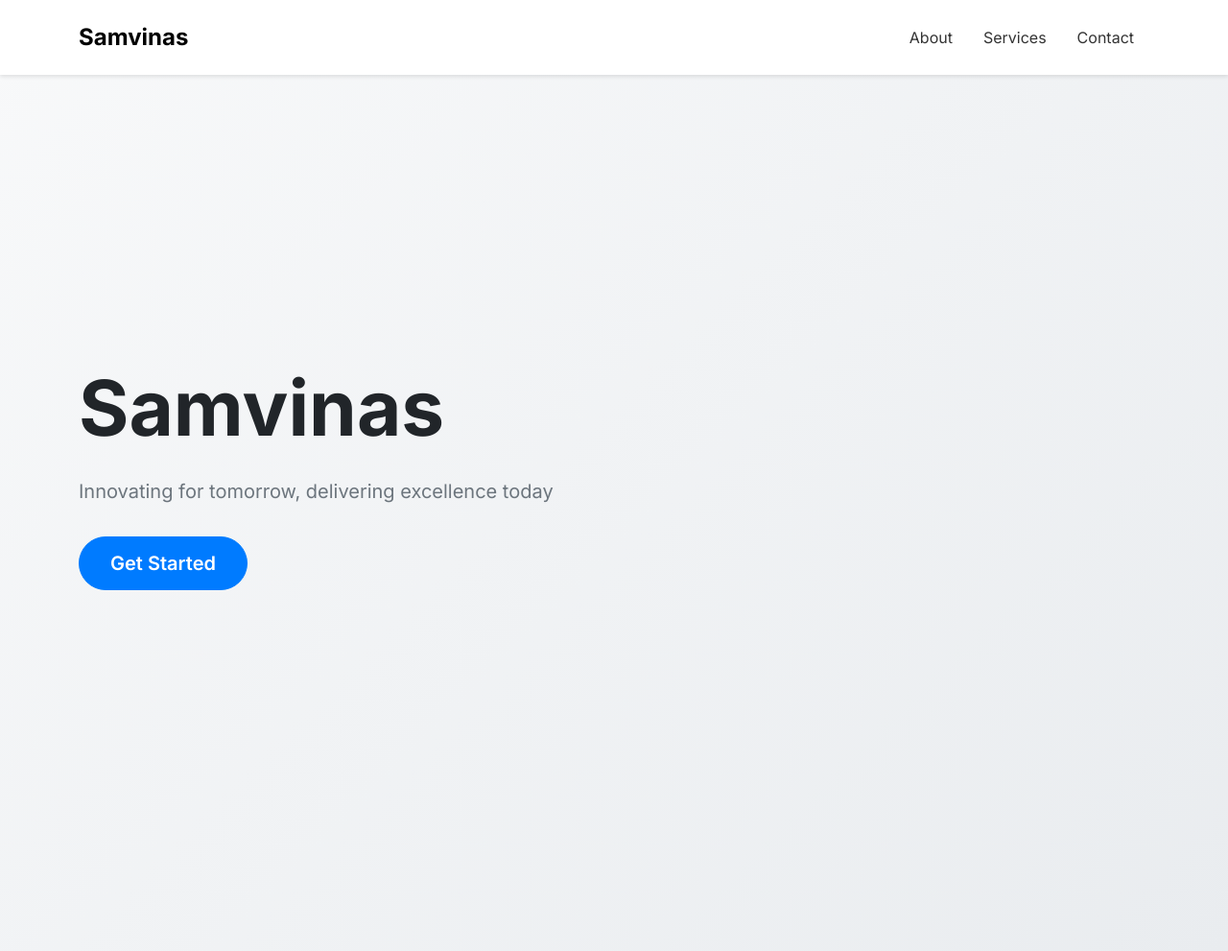
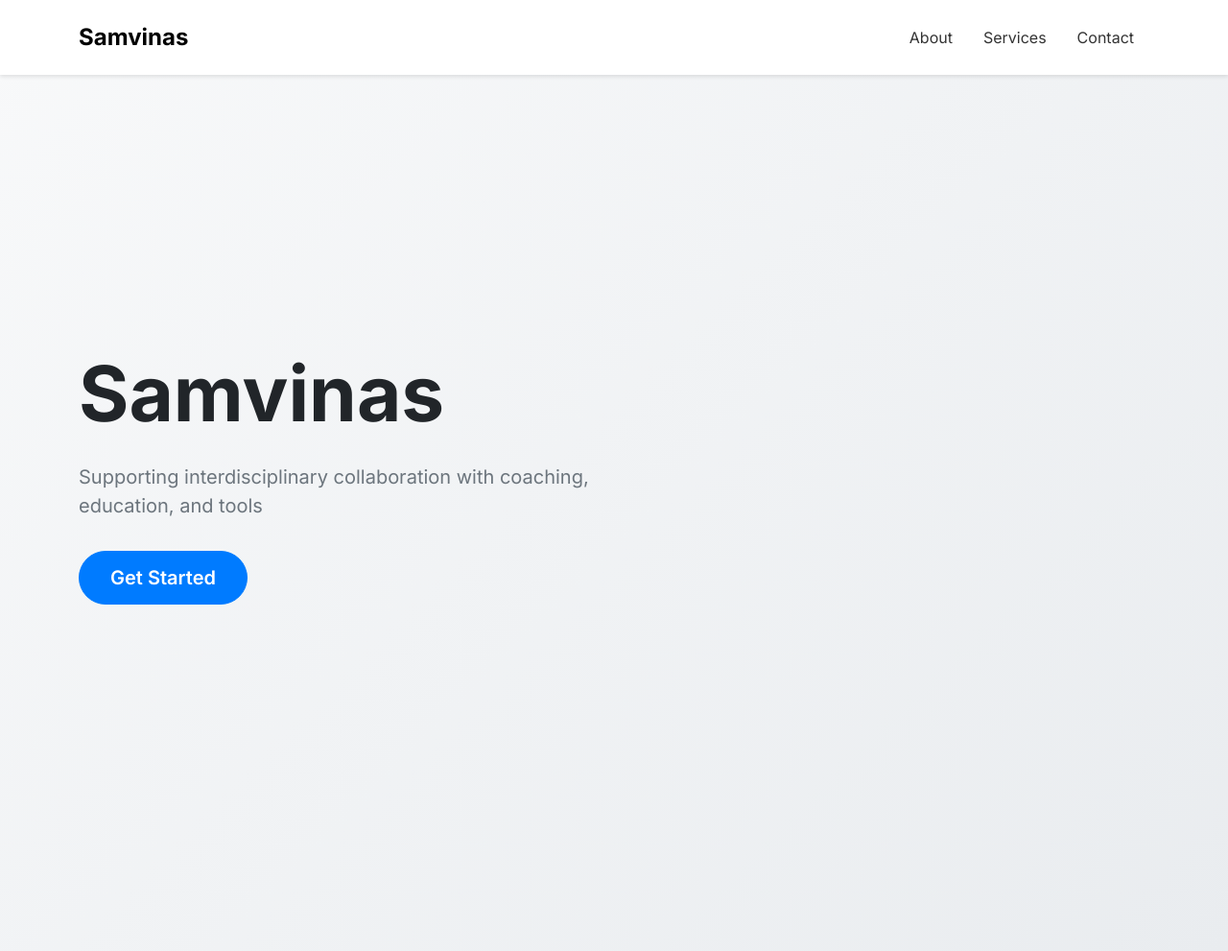
Before and after one commit to andyburnett/samvinas-landing-page, a Flask app: page / in a window 1280 px wide. Shown: the top 991 px of the page at 96% size. Run offline with Flask 3, Linux system fonts and the light colour scheme; some libraries are stand-ins or nearby versions.

Commit message:
Agent query: Is the hero section tagline updated to 'Supporting interdisciplinary collaboration with coaching, education, and tools'?

```diff
--- a/templates/index.html
+++ b/templates/index.html
@@ -6,7 +6,7 @@
         <div class="row align-items-center min-vh-100">
             <div class="col-lg-6">
                 <h1 class="display-1 fw-bold">Samvinas</h1>
-                <p class="lead">Innovating for tomorrow, delivering excellence today</p>
+                <p class="lead">Supporting interdisciplinary collaboration with coaching, education, and tools</p>
                 <a href="#contact" class="btn btn-primary btn-lg">Get Started</a>
             </div>
         </div>
```
